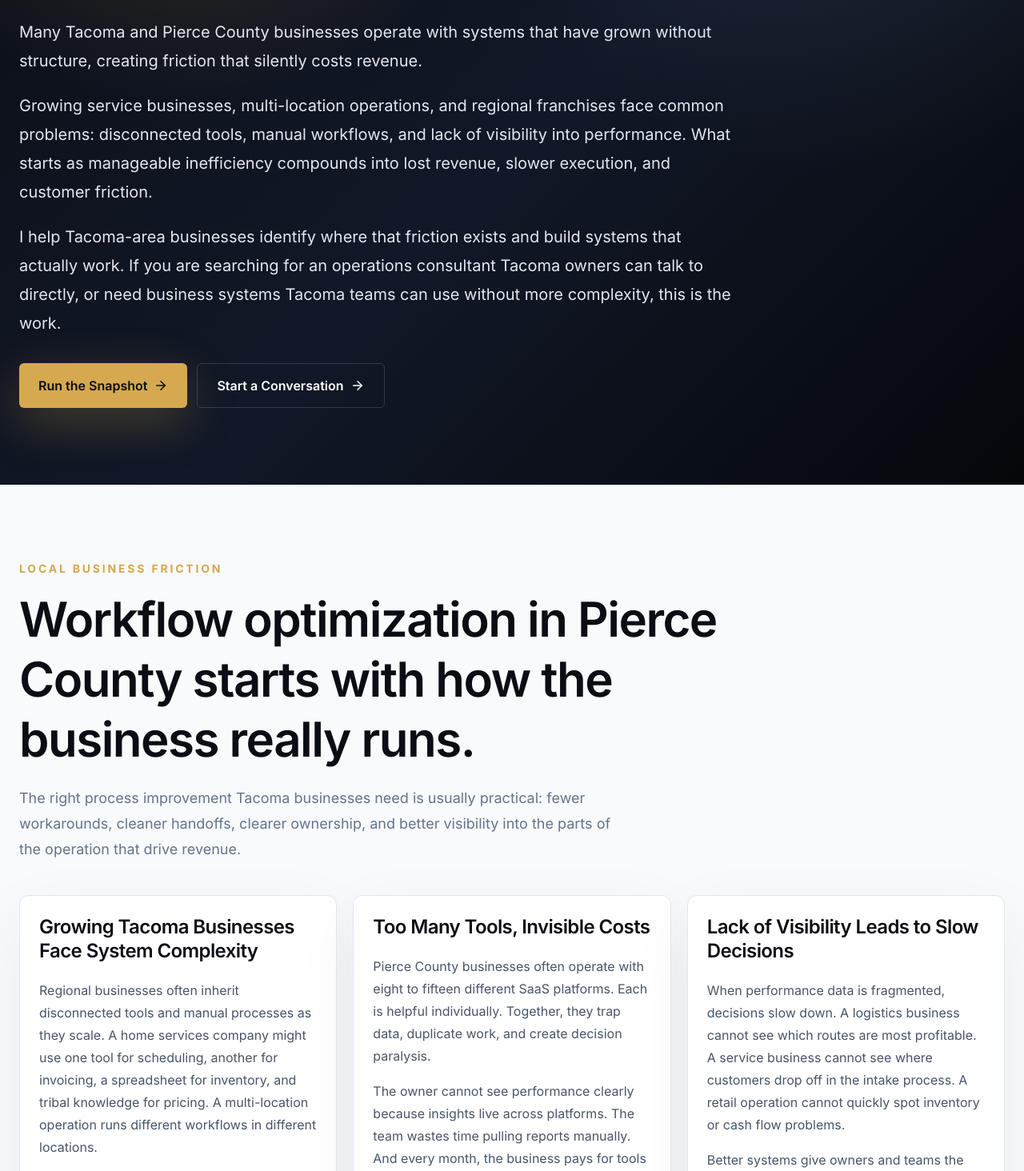
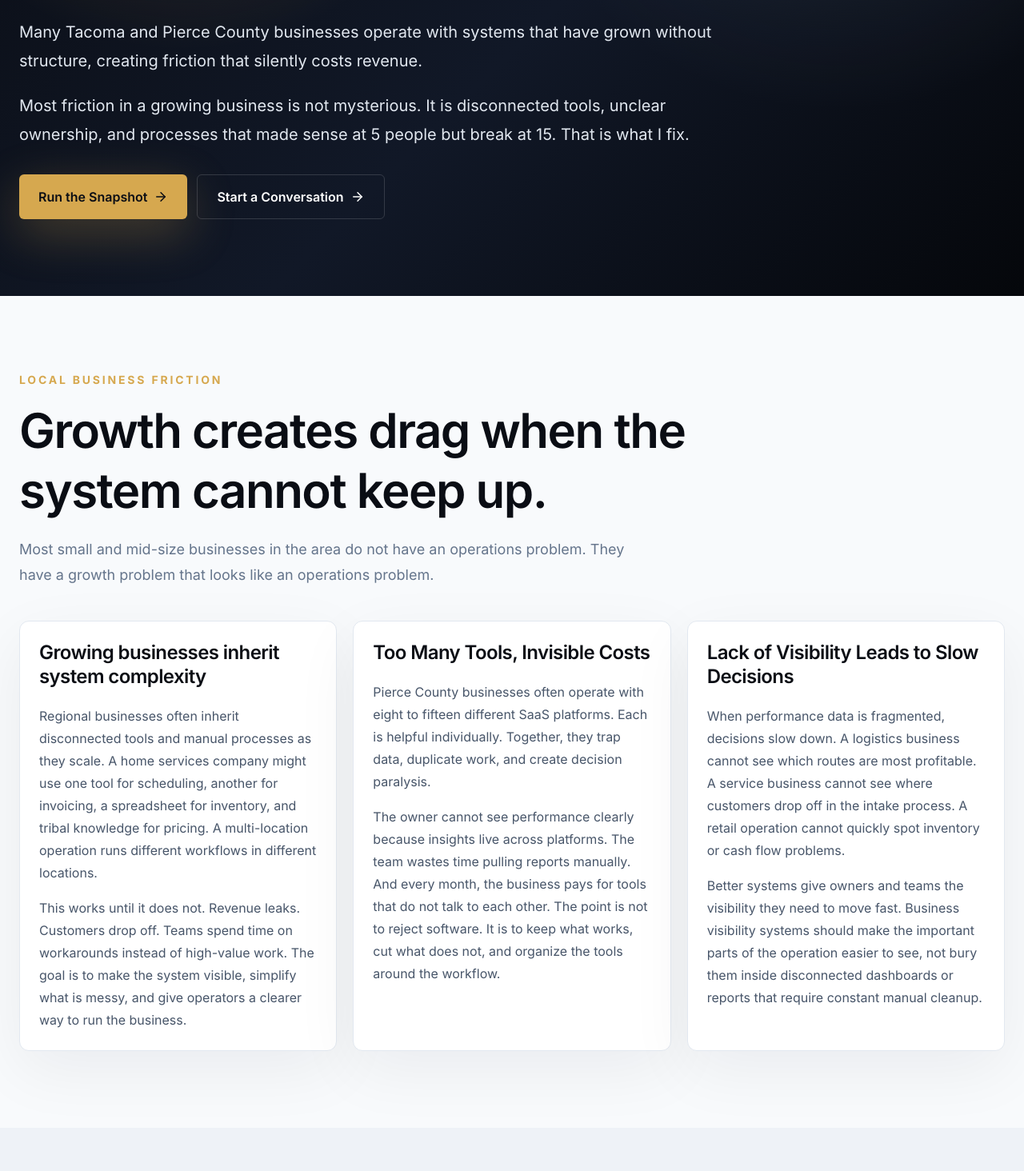
Before and after one commit to salaur-rawrxD/Adan-Site, a Next.js app: page /tacoma in a window 1280 px wide. Shown: the part 406-1870 px from the top of the page at 80% size. Built offline with nearby package versions, Linux system fonts and the light colour scheme.

Commit message:
Tighten Tacoma page copy

```diff
--- a/src/app/tacoma/page.tsx
+++ b/src/app/tacoma/page.tsx
@@ -32,7 +32,7 @@ const approach = [
   },
   {
     title: "Reduce unnecessary SaaS and tool sprawl",
-    body: "Eliminate tools that do not serve the business. Consolidate where possible.",
+    body: "Cut tools that do not earn their place. Consolidate what remains.",
   },
   {
     title: "Support execution",
@@ -99,16 +99,9 @@ export default function TacomaPage() {
               without structure, creating friction that silently costs revenue.
             </p>
             <p>
-              Growing service businesses, multi-location operations, and regional franchises face
-              common problems: disconnected tools, manual workflows, and lack of visibility into
-              performance. What starts as manageable inefficiency compounds into lost revenue,
-              slower execution, and customer friction.
-            </p>
-            <p>
-              I help Tacoma-area businesses identify where that friction exists and build systems
-              that actually work. If you are searching for an operations consultant Tacoma owners
-              can talk to directly, or need business systems Tacoma teams can use without more
-              complexity, this is the work.
+              Most friction in a growing business is not mysterious. It is disconnected tools,
+              unclear ownership, and processes that made sense at 5 people but break at 15.
+              That is what I fix.
             </p>
           </div>
           <div className="mt-8 flex flex-col gap-3 sm:flex-row">
@@ -123,11 +116,11 @@ export default function TacomaPage() {
       <section className="px-4 py-16 sm:px-6 md:py-24">
         <SectionHeader
           eyebrow="Local business friction"
-          title="Workflow optimization in Pierce County starts with how the business really runs."
-          body="The right process improvement Tacoma businesses need is usually practical: fewer workarounds, cleaner handoffs, clearer ownership, and better visibility into the parts of the operation that drive revenue."
+          title="Growth creates drag when the system cannot keep up."
+          body="Most small and mid-size businesses in the area do not have an operations problem. They have a growth problem that looks like an operations problem."
         />
         <div className="mx-auto mt-10 grid max-w-7xl gap-5 lg:grid-cols-3">
-          <LocalSeoCard title="Growing Tacoma Businesses Face System Complexity">
+          <LocalSeoCard title="Growing businesses inherit system complexity">
             <p>
               Regional businesses often inherit disconnected tools and manual processes as they
               scale. A home services company might use one tool for scheduling, another for
@@ -136,9 +129,8 @@ export default function TacomaPage() {
             </p>
             <p>
               This works until it does not. Revenue leaks. Customers drop off. Teams spend time on
-              workarounds instead of high-value work. Manual workflow Tacoma teams tolerate early
-              on can become the exact reason execution slows later. The goal is to make the system
-              visible, simplify what is messy, and give operators a clearer way to run the business.
+              workarounds instead of high-value work. The goal is to make the system visible,
+              simplify what is messy, and give operators a clearer way to run the business.
             </p>
           </LocalSeoCard>
 
@@ -151,10 +143,8 @@ export default function TacomaPage() {
             <p>
               The owner cannot see performance clearly because insights live across platforms. The
               team wastes time pulling reports manually. And every month, the business pays for
-              tools that do not talk to each other. SaaS tool consolidation Tacoma businesses can
-              actually use is not about rejecting software. It is about keeping what works,
-              reducing business software costs where possible, and optimizing business tools around
-              the workflow.
+              tools that do not talk to each other. The point is not to reject software. It is to
+              keep what works, cut what does not, and organize the tools around the workflow.
             </p>
           </LocalSeoCard>
 
@@ -168,9 +158,8 @@ export default function TacomaPage() {
             <p>
               Better systems give owners and teams the visibility they need to move fast. Business
               visibility systems should make the important parts of the operation easier to see,
-              not bury them inside disconnected dashboards. Operational visibility Tacoma leaders
-              can trust often starts with data consolidation Pierce County teams can maintain
-              without constant manual cleanup.
+              not bury them inside disconnected dashboards or reports that require constant manual
+              cleanup.
             </p>
           </LocalSeoCard>
         </div>
@@ -234,15 +223,13 @@ export default function TacomaPage() {
                 Bureau, and Amazon on systems where efficiency directly impacts outcomes.
               </p>
               <p>
+                The same discipline that works inside complex government programs works for a
+                12-person service business trying to stop losing revenue to bad handoffs.
+              </p>
+              <p>
                 That experience informs how I approach regional business problems: practical,
                 execution-focused, and tied to real business impact. For a Tacoma owner, that means
                 translating complex operations into systems people can actually use.
-              </p>
-              <p>
-                If you need an operations consultant with military background, a systems expert
-                Tacoma businesses can work with directly, or business improvement experience that
-                connects strategy to execution, the work starts with understanding the real
-                workflow before recommending a fix.
               </p>
             </div>
           </div>
```
